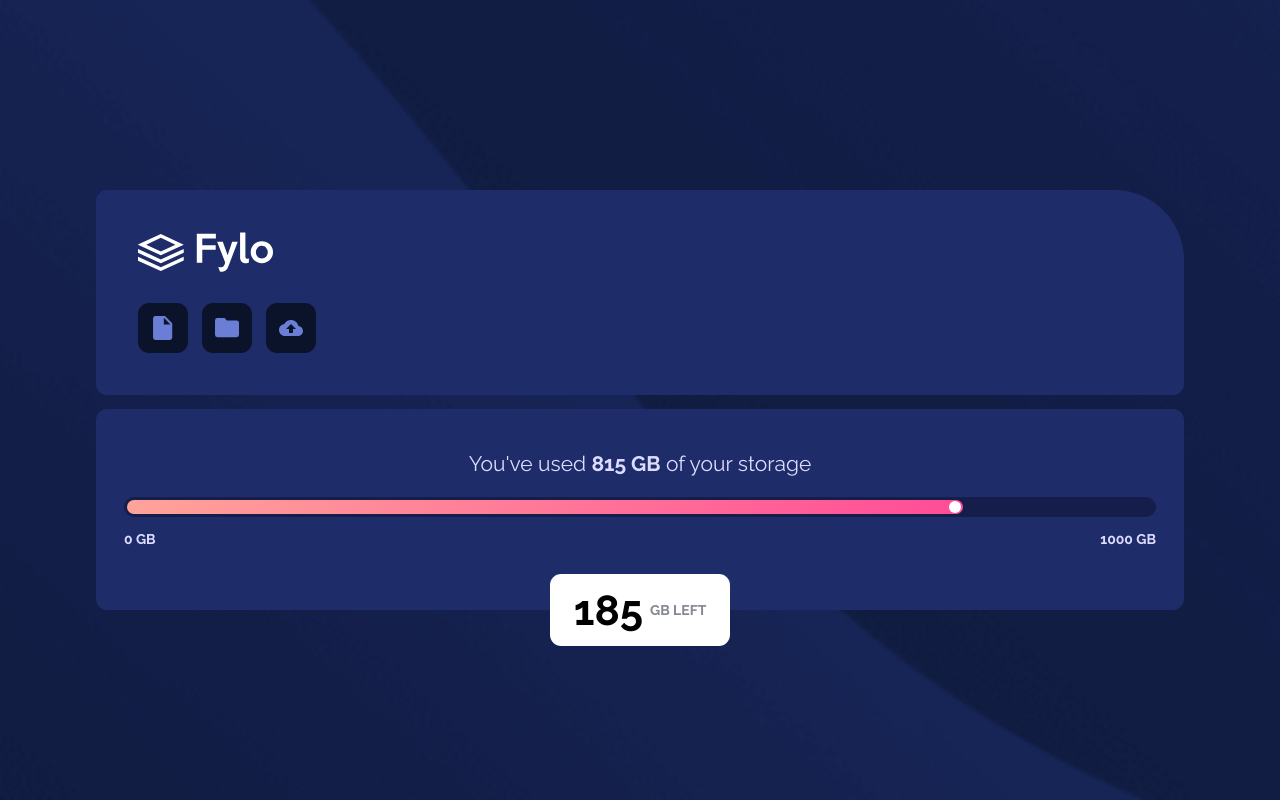
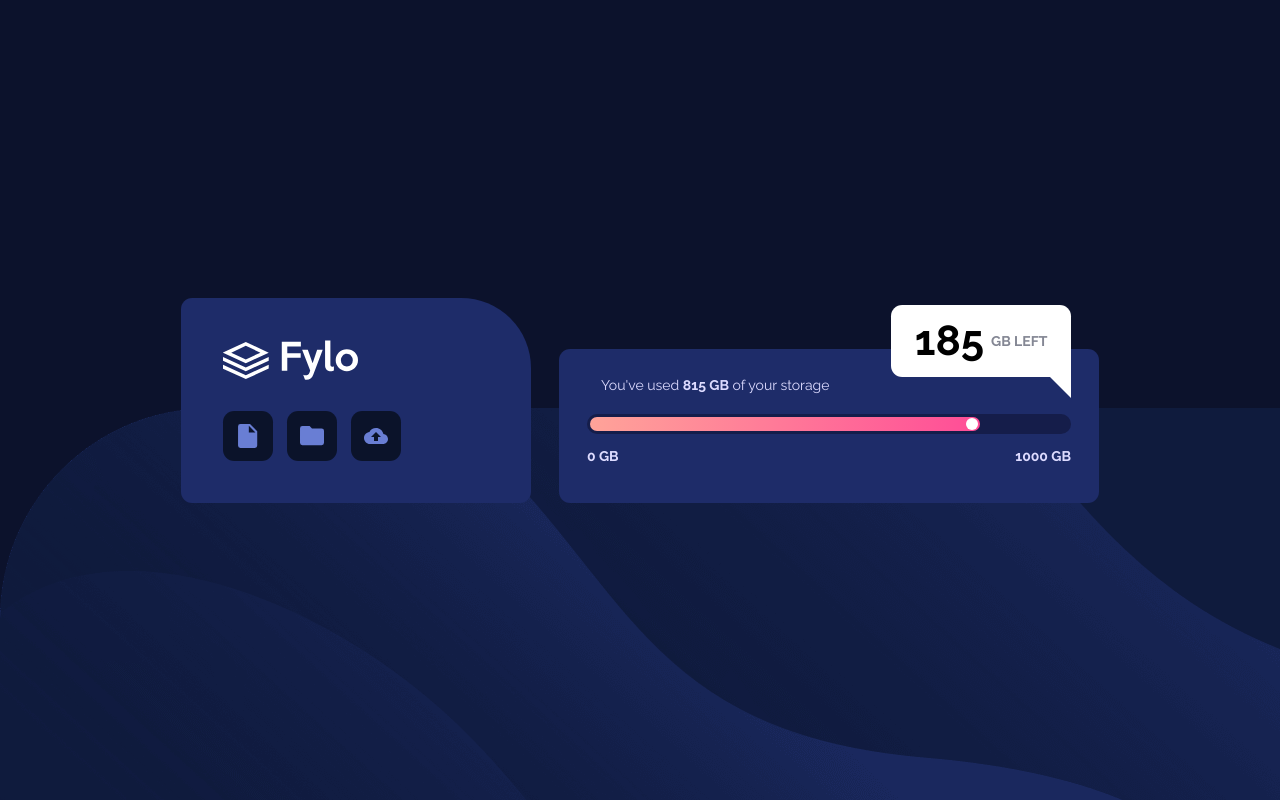
Before and after one commit to solvedbiscuit71/fylo-data-storage-component, a plain HTML site: page index.html in a window 1280 px wide. Drawn offline with Linux system fonts and the light colour scheme.

Commit message:
completed desktop design

```diff
--- a/public/css/main.css
+++ b/public/css/main.css
@@ -194,3 +194,54 @@
   color: black;
   font-size: 3em;
 }
+
+/* desktop design */
+
+@media only screen and (min-width:1200px) {
+  body {
+    background-image: url("../../images/bg-desktop.png");
+    background-position: bottom -2em left;
+    background-size: auto;
+
+    gap: 2em;
+    flex-flow: row;
+  }
+
+  header {
+    width: 350px;
+  }
+
+  main {
+    --card-width: 540px;
+    --card-padding: 2em 3em;
+    height: 154px;
+    bottom: -25.75px;
+  }
+
+  main h1 {
+    font-size: 1rem;
+    text-align: left;
+  }
+
+  .indicator {
+    left: unset;
+    bottom: unset;
+    right: 2em;
+    top: -44px;
+
+    border-bottom-right-radius: 0;
+  }
+
+  .indicator::after {
+    content: "";
+
+    position: absolute;
+    top: calc(100% - 21px);
+    right: 0;
+
+    border-width: 21px;
+    border-style: solid;
+    border-color: transparent;
+    border-right-color: white;
+  }
+}
```
